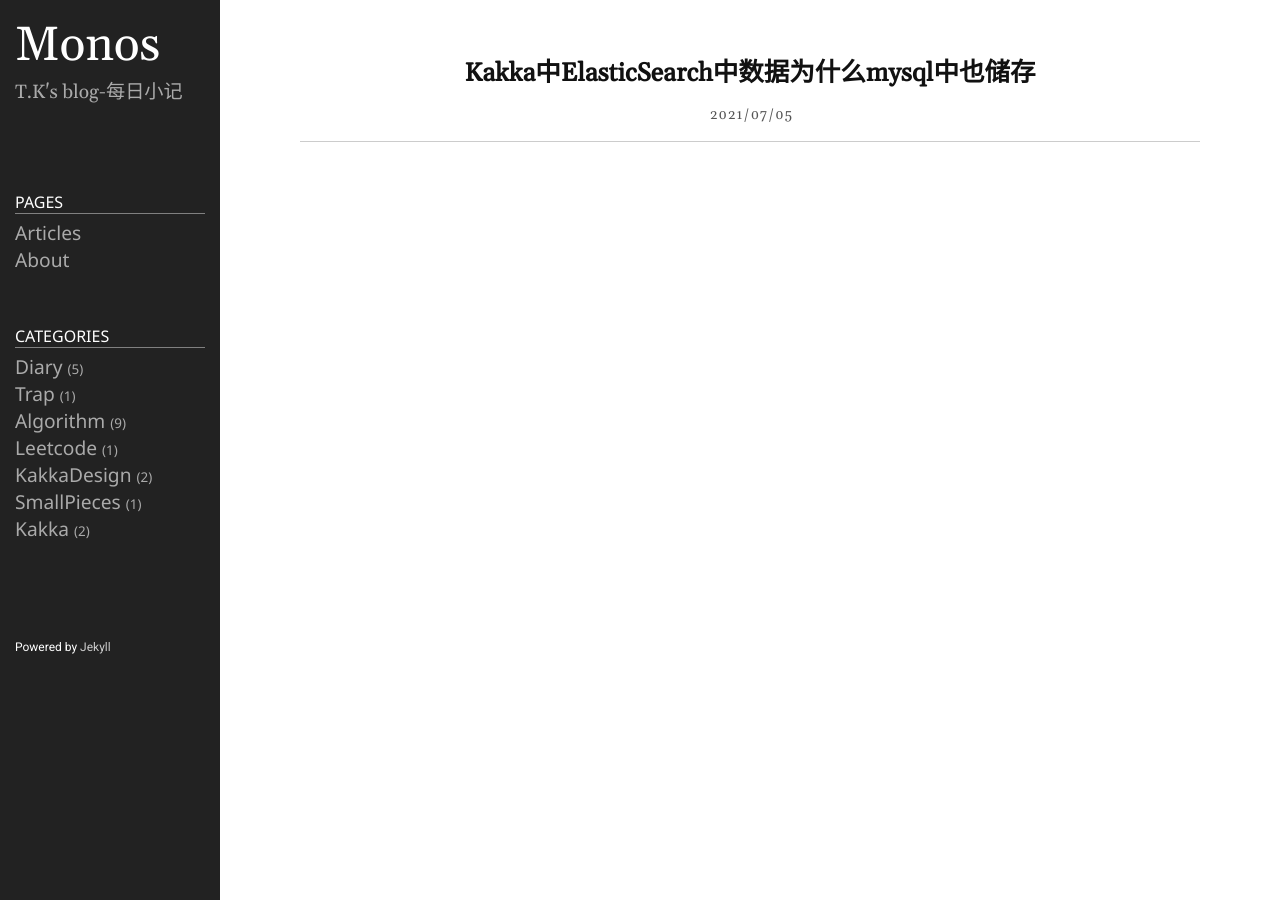
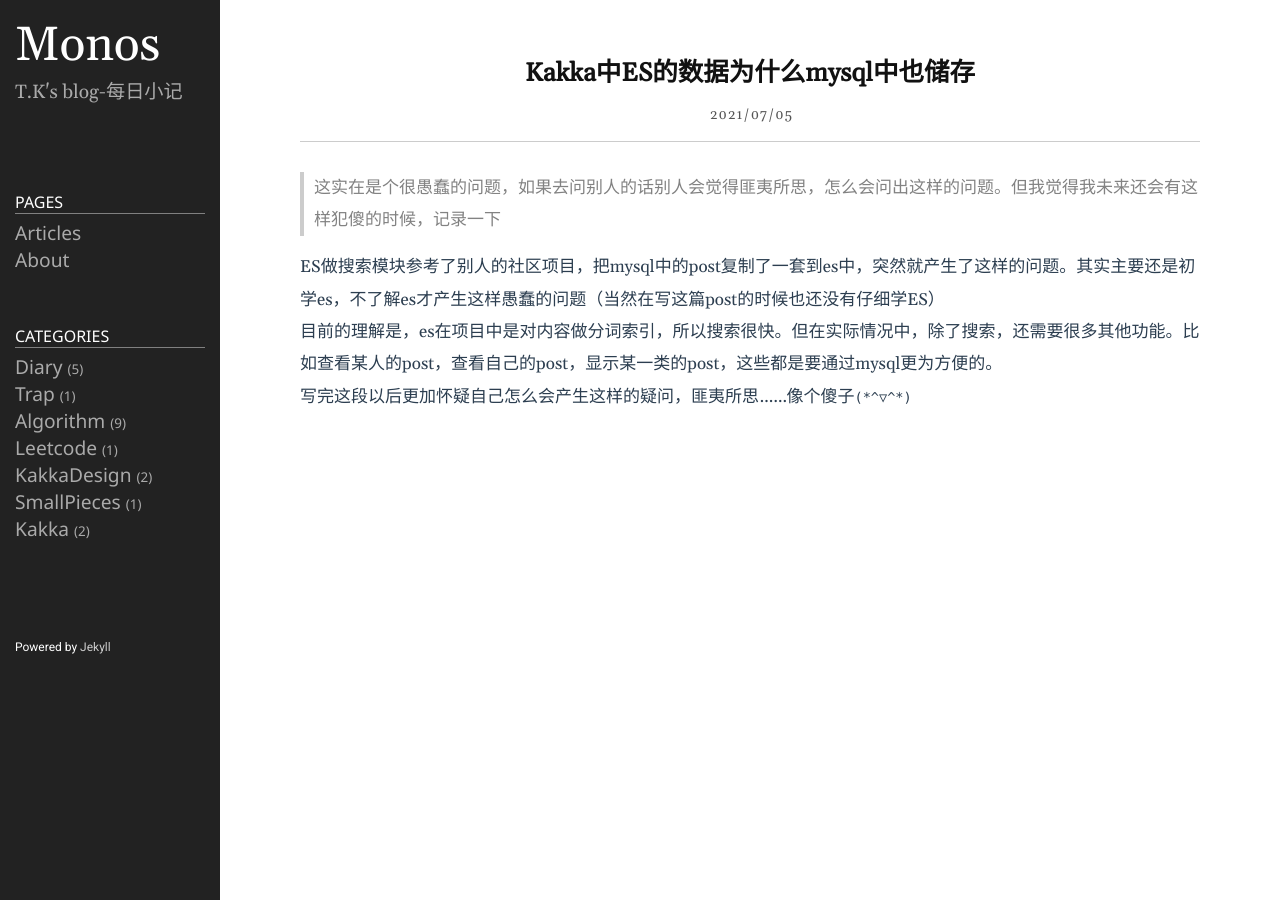
Before and after one commit to Taunk714/Taunk.github.io, a Jekyll site: the page built from _posts/2021-07-05-Kakka中ElasticSearch中数据为什么为什么mysql中也储存.md, in a window 1280 px wide. Built offline with Jekyll 4.4.1, drawn with Linux system fonts in a browser that asks for light colours.

Commit message:
修改文件: _posts/2021-07-05-Kakka中ElasticSearch中数据为什么为什么mysql中也储存.md

```diff
--- a/_posts/2021-07-05-Kakka中ElasticSearch中数据为什么为什么mysql中也储存.md
+++ b/_posts/2021-07-05-Kakka中ElasticSearch中数据为什么为什么mysql中也储存.md
@@ -1,9 +1,16 @@
 ---
 layout: post
-title: Kakka中ElasticSearch中数据为什么mysql中也储存
+title: Kakka中ES的数据为什么mysql中也储存
 category: kakka
 icon: www
 keywords: kakka
 image: 1.jpg
 preview: 1
 ---
+> 这实在是个很愚蠢的问题，如果去问别人的话别人会觉得匪夷所思，怎么会问出这样的问题。但我觉得我未来还会有这样犯傻的时候，记录一下
+
+ES做搜索模块参考了别人的社区项目，把mysql中的post复制了一套到es中，突然就产生了这样的问题。其实主要还是初学es，不了解es才产生这样愚蠢的问题（当然在写这篇post的时候也还没有仔细学ES）
+
+目前的理解是，es在项目中是对内容做分词索引，所以搜索很快。但在实际情况中，除了搜索，还需要很多其他功能。比如查看某人的post，查看自己的post，显示某一类的post，这些都是要通过mysql更为方便的。
+
+写完这段以后更加怀疑自己怎么会产生这样的疑问，匪夷所思……像个傻子`(*^▽^*)`
```
